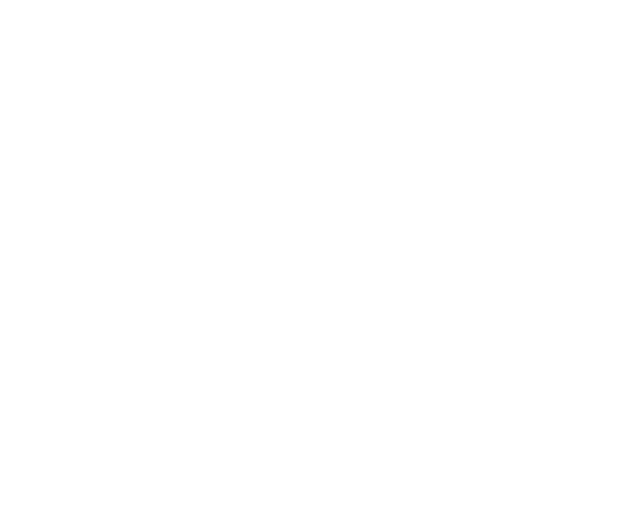
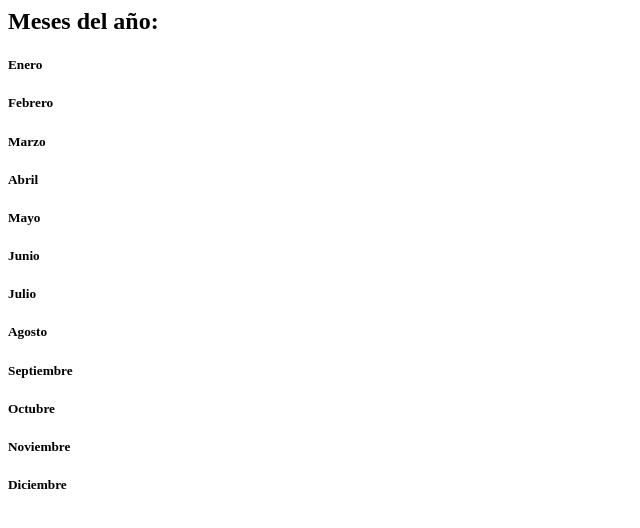
Before and after one commit to EugeniaCaceres/3er-trabajo-practico-js, a plain HTML site: page index.html in a window 1280 px wide. Shown: the whole page, without its empty margins (0-640 px from the left). Drawn offline with Linux system fonts and the light colour scheme.

Commit message:
Agregué ejercicio 1 de arrays

```diff
--- a/index.html
+++ b/index.html
@@ -7,7 +7,7 @@
     <meta name="keywords" content="trabajo practico, ejercicio, java sript, rolling code, arreglos, arrays, funciones.">
     <meta name="author" content="María Eugenia Cáceres Herrera">
     <title>Trabajo Práctico N°3 Arreglos y Funciones</title>
-    <script src=""></script>
+    <script src="js/ej-1arrays.js"></script>
 </head>
 <body>
 
--- /dev/null
+++ b/js/ej-1arrays.js
@@ -0,0 +1,22 @@
+/*1- Crear un array llamado meses y que almacene el nombre de los doce meses del año. Mostrar por pantalla en forma de lista  los doce nombres del arreglo.*/
+
+let meses = [
+    "Enero",
+    "Febrero",
+    "Marzo",
+    "Abril",
+    "Mayo",
+    "Junio",
+    "Julio",
+    "Agosto",
+    "Septiembre",
+    "Octubre",
+    "Noviembre",
+    "Diciembre",
+  ];
+
+  document.write("<H2>Meses del año: </H2>");
+
+  for (let i = 0; i < meses.length; i++) {
+    document.write("<h5>" + meses[i] + "</h5>");
+  }
```
